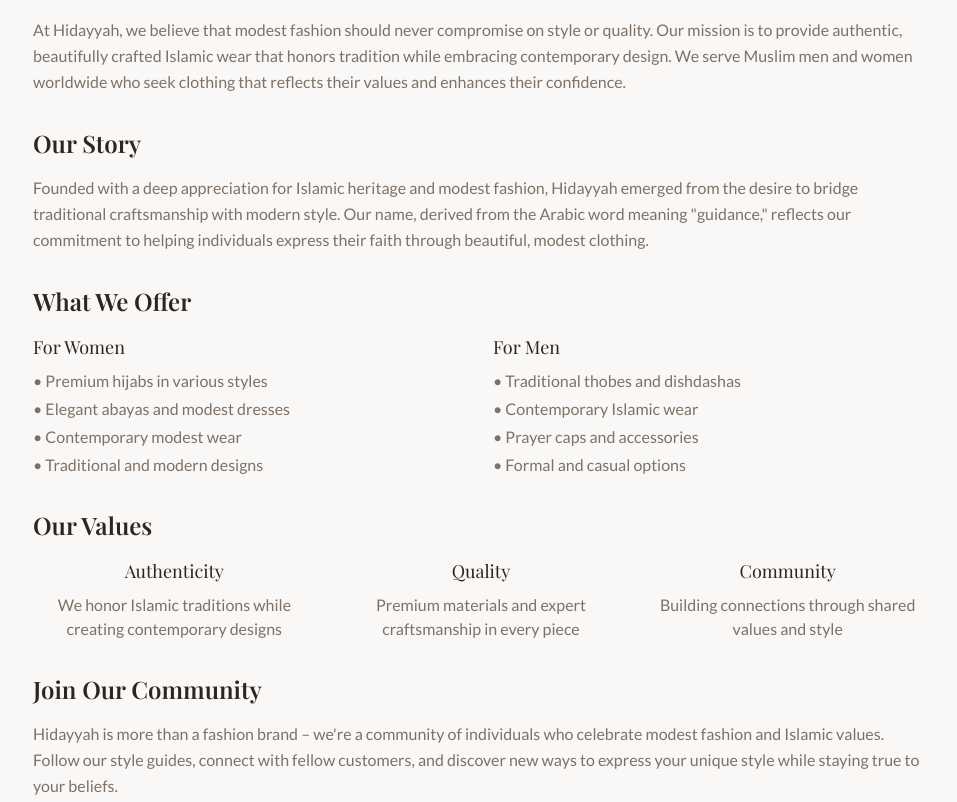
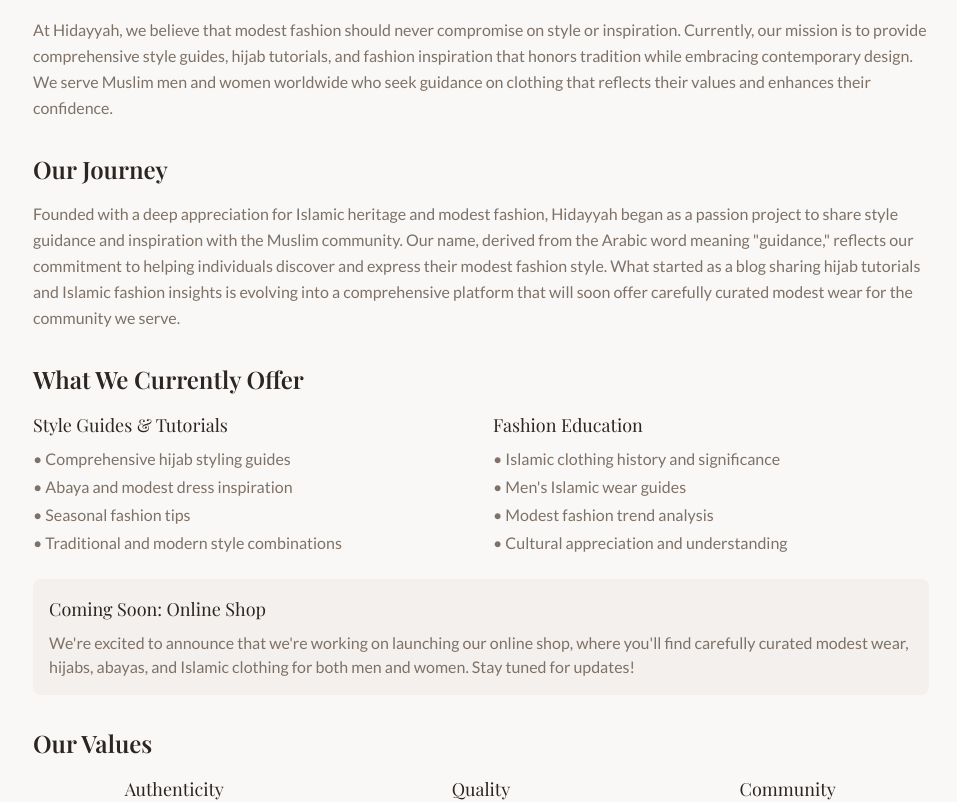
Before and after one commit to elvin52/next-flow-shop, a React (Vite) app: page /about in a window 1280 px wide. Shown: the part 320-1122 px from the top of the page, without its empty margins (159-1116 px from the left). Built offline with nearby package versions, Linux system fonts and the light colour scheme.

Commit message:
Update About Us content
Update the About Us page to reflect that the website is currently a blog and plans to expand into a shop.

```diff
--- a/src/pages/About.tsx
+++ b/src/pages/About.tsx
@@ -10,8 +10,8 @@ const About = () => {
   return (
     <>
       <Helmet>
-        <title>About Hidayyah - Premium Islamic & Modest Fashion</title>
-        <meta name="description" content="Learn about Hidayyah's mission to provide authentic, high-quality Islamic and modest fashion for men and women. Discover our commitment to tradition, style, and community." />
+        <title>About Hidayyah - Islamic Fashion Blog & Future Shop</title>
+        <meta name="description" content="Learn about Hidayyah's journey from a modest fashion blog to becoming a premier Islamic clothing destination. Discover our style guides, hijab tutorials, and upcoming shop." />
         <meta name="robots" content="index, follow" />
         <link rel="canonical" href="https://hidayyah.com/about" />
       </Helmet>
@@ -26,7 +26,7 @@ const About = () => {
                 About Hidayyah
               </h1>
               <p className="text-xl text-muted-foreground">
-                Your trusted destination for authentic Islamic and modest fashion
+                Your trusted source for modest fashion inspiration and Islamic style guides
               </p>
             </header>
 
@@ -34,44 +34,54 @@ const About = () => {
               <section>
                 <h2 className="text-2xl font-semibold text-foreground mb-4">Our Mission</h2>
                 <p className="text-muted-foreground leading-relaxed">
-                  At Hidayyah, we believe that modest fashion should never compromise on style or quality.
-                  Our mission is to provide authentic, beautifully crafted Islamic wear that honors tradition
-                  while embracing contemporary design. We serve Muslim men and women worldwide who seek
-                  clothing that reflects their values and enhances their confidence.
+                  At Hidayyah, we believe that modest fashion should never compromise on style or inspiration.
+                  Currently, our mission is to provide comprehensive style guides, hijab tutorials, and fashion
+                  inspiration that honors tradition while embracing contemporary design. We serve Muslim men and
+                  women worldwide who seek guidance on clothing that reflects their values and enhances their confidence.
                 </p>
               </section>
 
               <section>
-                <h2 className="text-2xl font-semibold text-foreground mb-4">Our Story</h2>
+                <h2 className="text-2xl font-semibold text-foreground mb-4">Our Journey</h2>
                 <p className="text-muted-foreground leading-relaxed">
-                  Founded with a deep appreciation for Islamic heritage and modest fashion, Hidayyah emerged
-                  from the desire to bridge traditional craftsmanship with modern style. Our name, derived
-                  from the Arabic word meaning "guidance," reflects our commitment to helping individuals
-                  express their faith through beautiful, modest clothing.
+                  Founded with a deep appreciation for Islamic heritage and modest fashion, Hidayyah began as
+                  a passion project to share style guidance and inspiration with the Muslim community. Our name,
+                  derived from the Arabic word meaning "guidance," reflects our commitment to helping individuals
+                  discover and express their modest fashion style. What started as a blog sharing hijab tutorials
+                  and Islamic fashion insights is evolving into a comprehensive platform that will soon offer
+                  carefully curated modest wear for the community we serve.
                 </p>
               </section>
 
               <section>
-                <h2 className="text-2xl font-semibold text-foreground mb-4">What We Offer</h2>
+                <h2 className="text-2xl font-semibold text-foreground mb-4">What We Currently Offer</h2>
                 <div className="grid md:grid-cols-2 gap-6">
                   <div>
-                    <h3 className="text-lg font-medium text-foreground mb-2">For Women</h3>
+                    <h3 className="text-lg font-medium text-foreground mb-2">Style Guides & Tutorials</h3>
                     <ul className="text-muted-foreground space-y-1">
-                      <li>• Premium hijabs in various styles</li>
-                      <li>• Elegant abayas and modest dresses</li>
-                      <li>• Contemporary modest wear</li>
-                      <li>• Traditional and modern designs</li>
+                      <li>• Comprehensive hijab styling guides</li>
+                      <li>• Abaya and modest dress inspiration</li>
+                      <li>• Seasonal fashion tips</li>
+                      <li>• Traditional and modern style combinations</li>
                     </ul>
                   </div>
                   <div>
-                    <h3 className="text-lg font-medium text-foreground mb-2">For Men</h3>
+                    <h3 className="text-lg font-medium text-foreground mb-2">Fashion Education</h3>
                     <ul className="text-muted-foreground space-y-1">
-                      <li>• Traditional thobes and dishdashas</li>
-                      <li>• Contemporary Islamic wear</li>
-                      <li>• Prayer caps and accessories</li>
-                      <li>• Formal and casual options</li>
+                      <li>• Islamic clothing history and significance</li>
+                      <li>• Men's Islamic wear guides</li>
+                      <li>• Modest fashion trend analysis</li>
+                      <li>• Cultural appreciation and understanding</li>
                     </ul>
                   </div>
+                </div>
+                <div className="mt-6 p-4 bg-muted rounded-lg">
+                  <h3 className="text-lg font-medium text-foreground mb-2">Coming Soon: Online Shop</h3>
+                  <p className="text-muted-foreground">
+                    We're excited to announce that we're working on launching our online shop, where you'll find
+                    carefully curated modest wear, hijabs, abayas, and Islamic clothing for both men and women.
+                    Stay tuned for updates!
+                  </p>
                 </div>
               </section>
 
@@ -102,9 +112,11 @@ const About = () => {
               <section>
                 <h2 className="text-2xl font-semibold text-foreground mb-4">Join Our Community</h2>
                 <p className="text-muted-foreground leading-relaxed">
-                  Hidayyah is more than a fashion brand – we're a community of individuals who celebrate
-                  modest fashion and Islamic values. Follow our style guides, connect with fellow customers,
+                  Hidayyah is more than a fashion blog – we're a growing community of individuals who celebrate
+                  modest fashion and Islamic values. Explore our style guides, learn from our tutorials,
                   and discover new ways to express your unique style while staying true to your beliefs.
+                  Join us on this journey as we evolve from sharing inspiration to providing the beautiful
+                  modest wear pieces you've been searching for.
                 </p>
               </section>
             </div>
```
